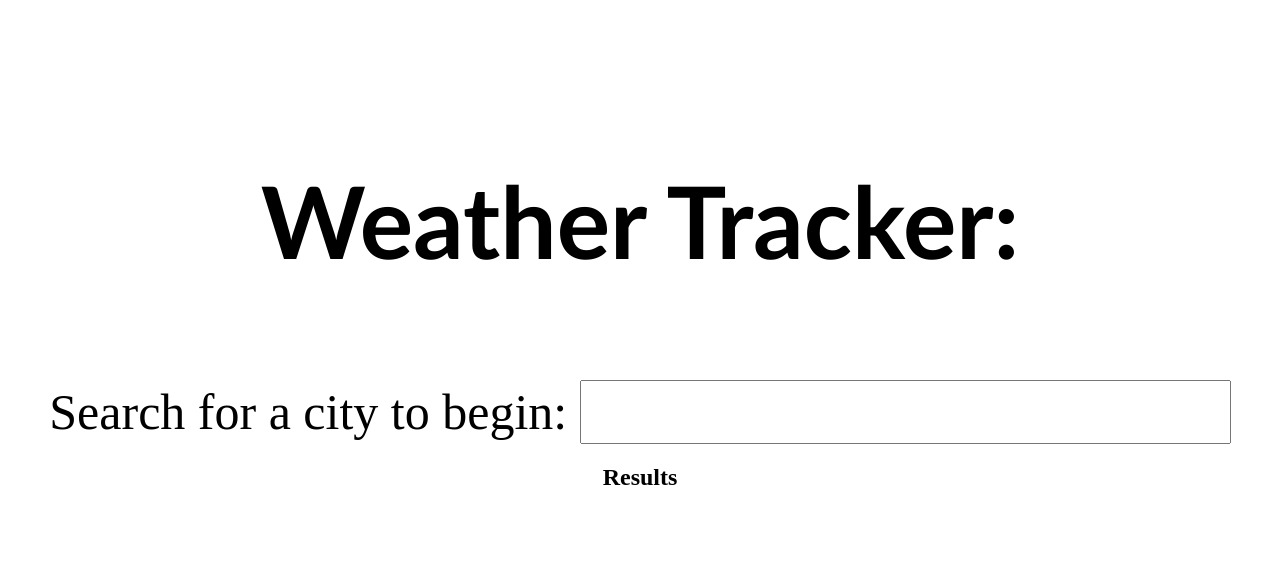
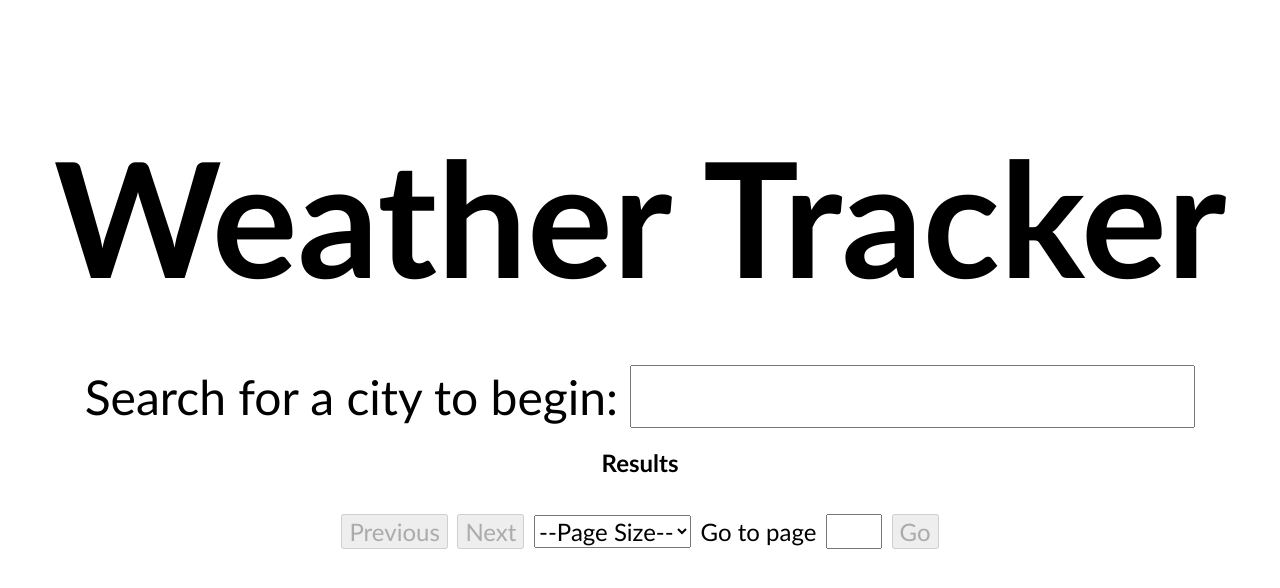
Before and after one commit to jcw7199/Weather-Tracker, an Angular app in the folder WeatherTracker/: page / in a window 1280 px wide. Shown: the top 588 px of the page. Built offline with nearby package versions, Linux system fonts and the light colour scheme.

Commit message:
Implemented the ability to iterate through city search results using pagination

```diff
--- a/WeatherTracker/src/app/core/services/city-weather-service.ts
+++ b/WeatherTracker/src/app/core/services/city-weather-service.ts
@@ -15,11 +15,11 @@ export class CityWeatherService{
 
 
     }
-
+    private RESULT_SIZE: number = 100;
 
     public getCities(city: string): Observable<Object>{
 
-        var url = `https://geocoding-api.open-meteo.com/v1/search?name=${city}&count=10&language=en&format=json`;
+        var url = `https://geocoding-api.open-meteo.com/v1/search?name=${city}&count=${this.RESULT_SIZE}&language=en&format=json`;
         var data: Observable<Object>;
 
         data = this.http.get(url)
--- a/WeatherTracker/src/app/features/city/components/city.css
+++ b/WeatherTracker/src/app/features/city/components/city.css
@@ -4,7 +4,7 @@
 }
 
 h1 {
-    font-size: 150px;
+    font-size: 150em;
     font-family: 'Gill Sans', 'Gill Sans MT', Calibri, 'Trebuchet MS', sans-serif;
 }
 
@@ -15,6 +15,6 @@ h1 {
 }
 
 button {
-    font-size: 30px;
-    padding: 10px;
+    font-size: 30em;
+    padding: 10em;
 }
--- a/WeatherTracker/src/app/features/home/components/home.css
+++ b/WeatherTracker/src/app/features/home/components/home.css
@@ -1,25 +1,42 @@
+* {
+    font-family: 'Gill Sans', 'Gill Sans MT', Calibri, 'Trebuchet MS', sans-serif;
+}
 #home-body {
     text-align: center;
 }
 
-h1 {
-    font-size: 150px;
-    font-family: 'Gill Sans', 'Gill Sans MT', Calibri, 'Trebuchet MS', sans-serif;
-}
-
 h3 {
-    font-size: 100px;
-    font-family: 'Gill Sans', 'Gill Sans MT', Calibri, 'Trebuchet MS', sans-serif;
+    font-size: 10em;
 }
 
 #home-heading {
-    margin-top: 20vh;
+    margin-top: 15vh;
+    margin-bottom: 0 !important;
+}
+
+#city-display {
+    font-size: 2em;
 }
 
 #city-search-form *{
-    font-size: 50px;
+    font-size: 3em;
 }
 
-#city-results-list {
-    font-size: 35px;
-}
+ #city-page-form-div *{
+    font-size: 1.5em;
+    margin: 0.2em;
+ }
+
+ #city-page-form-div input {
+    width: 2em;
+ }
+
+ #city-results-list {
+    font-size: 2em;
+    margin-left: 2em;
+    display: block;
+ }
+
+  #city-results-list li:hover {
+    color: blue ;
+  }
--- a/WeatherTracker/src/app/features/home/components/home.html
+++ b/WeatherTracker/src/app/features/home/components/home.html
@@ -1,23 +1,35 @@
 
 <title>Weather Tracker</title>
 <div id="home-body">
-    <h3 id="home-heading">Weather Tracker: {{ cityInput }}</h3>
+    <h3 id="home-heading">Weather Tracker </h3>
+    <h5 id="city-display"> {{ cityInput }}</h5>
     <div id="city-search-form">
     <label>Search for a city to begin: </label>
-<input #cityInputRef id="cityInput" type="text" name="cityInput"
-       autocomplete="off"
-       (input)="updateSearch(cityInputRef.value)">    </div>
+        <input #cityInputRef id="cityInput" type="text" name="cityInput"
+        autocomplete="off"
+        (input)="updateSearch(cityInputRef.value)">
+    </div>
 
     <div>
         <h2>Results</h2>
-        <ul id="city-results-list">
+        <ol id="city-results-list">
         @for(city of cities; track city.cityID)
         {
-            <li>{{city.cityStr}}</li>
+            <br>
+            <li value="{{city.cityID}}">{{city.cityStr}}</li>
         }
-        </ul>
+        </ol>
     </div>
-
-
-
+    <div id="city-page-form-div">
+        <button (click)="getPreviousSearchResults()" [disabled]="prevButtonDisabled" class="my-index-button">Previous</button> <button (click)="getNextSearchResults()" [disabled]="nextButtonDisabled" class="my-index-button">Next</button>
+        <select #pageSizeSelect name="pageSize" id="page-size-select" (change)="changePageSize()">
+            <option value="10">--Page Size--</option>
+            <option value="10">10</option>
+            <option value="25">25</option>
+            <option value="50">50</option>
+            <option value="100">100</option>
+        </select>
+        <label>Go to page</label>
+        <input #pageNumberInput id="page-number-input" type="number" min="1" max="100"><button [disabled]="changePageButtonDisabled" (click)="changePage()">Go</button>
+    </div>
 </div>
--- a/WeatherTracker/src/app/features/home/components/home.ts
+++ b/WeatherTracker/src/app/features/home/components/home.ts
@@ -3,6 +3,7 @@ import { FormsModule } from '@angular/forms';
 import { CityWeatherService } from '../../../core/services/city-weather-service';
 import { JsonPipe } from '@angular/common';
 import { Subject } from 'rxjs';
+import { ViewChild, ElementRef } from '@angular/core';
 
 @Component({
    selector: 'app-home',
@@ -15,31 +16,55 @@ import { Subject } from 'rxjs';
 
 export class Home {
    public cityInput: string = "";
+   @ViewChild('pageSizeSelect', { static: false }) pageSizeSelect!: ElementRef;
+   @ViewChild('pageNumberInput', { static: false }) pageNumberInput!: ElementRef;
 
+   private allCities: MyCity[] = [];
    public cities: MyCity[] = [];
    private service = inject(CityWeatherService);
-
+   private pageSize: number = 10;
    private cdr = inject(ChangeDetectorRef);
-
-   updateSearch(value: string) {
-      console.log("value:", value);
-      console.log("cityInput:", this.cityInput);
+   private totalPages: number = 1;
 
 
-      this.cityInput = value;
+   //grab the first 10 results, max number of results from api is 100.
+   public searchResultStartIndex = 0;
+   public searchResultEndIndex = this.pageSize;
+   public prevButtonDisabled = true;
+   public nextButtonDisabled = true;
+   public changePageButtonDisabled = true;
+   updateSearch(value: string) {
+      console.log("searching from: "  + " to " + this.searchResultEndIndex);
 
 
+      // reset variables if search term has updated. Then assign new term to variable.
+      if (this.cityInput != value)
+      {
+         this.searchResultStartIndex = 0;
+         this.searchResultEndIndex = this.pageSize;
+         this.prevButtonDisabled = true;
+         this.nextButtonDisabled = true;
+         this.cityInput = value;
+      }
+
+      // grab list of cities that match the given term using api
       var data = this.service.getCities(value);
+
+
       data.subscribe((resp: any) => {
          var results = resp["results"];
          console.log(results);
          if (results != null)
          {
-            this.cities = [];
+            this.cities = []; //stores the cities seen on the page, for example 10 at a time
+            this.allCities = []; // all cities returned from api that will be iterated through
+            var resultNum = 1; // The number of the result (1st, 2nd, etc.)
             results.map((city: any) => {
+
+               //create object for storing cities found.
                var myCity = new MyCity()
                {
-                  myCity.cityID = city["id"],
+                  myCity.cityID = resultNum,
                   myCity.cityCountry = city["country"],
                   myCity.cityName = city["name"],
                   myCity.cityLatitude = city["latitude"],
@@ -50,19 +75,165 @@ export class Home {
                      (city["admin3"] ? city["admin3"] + ", " : "" ) +
                      (city["admin4"] ? city["admin4"] : "" )
                }
-               this.cities = this.cities.concat(myCity)
+               resultNum++;
+               myCity.cityStr = myCity.cityStr.trim();
+
+               if (myCity.cityStr[myCity.cityStr.length - 1] == ",")
+               {
+                  myCity.cityStr = myCity.cityStr.substring(0, myCity.cityStr.length - 1);
+               }
+               // add city to list all cities.
+               this.allCities = this.allCities.concat(myCity)
             })
          }
          else
          {
-            this.cities = [];
+            //reset if no results returned, usually from empty string. E.g., user clears input completely.
+            this.allCities = [];
+            this.searchResultStartIndex = 0;
+            this.searchResultEndIndex = this.pageSize;
          }
 
+         // disable next button if at the end of all cities list.
+         if(this.allCities.length > this.searchResultEndIndex)
+         {
+            this.nextButtonDisabled = false;
+         }
+         else
+         {
+            this.nextButtonDisabled = true;
+         }
+
+         // disable previous button if at the beginning of all cities list.
+         if(this.searchResultStartIndex <= 0)
+         {
+            this.prevButtonDisabled = true;
+         }
+         else
+         {
+            this.prevButtonDisabled = false;
+         }
+
+         //disable or enable page button depending on if there are enough
+         //cities to page through.
+         if (this.allCities.length <= this.pageSize)
+         {
+            console.log("Disabling page btn");
+            this.changePageButtonDisabled = true;
+         }
+         else
+         {
+            console.log("Enabling page btn");
+
+            this.changePageButtonDisabled = false;
+
+         }
+         //grab a number of cities, equal to the page size, starting at the beginning of the specified index.
+         //an index range in this case represents the beginning and the end of specific pages.
+         this.cities = this.allCities.slice(this.searchResultStartIndex, this.searchResultEndIndex);
+
+         //rerender angular to show updated list of cities.
          this.cdr.detectChanges();
 
       })
 
 
+   }
+
+   getPreviousSearchResults(){
+
+      // if the start index minus the page size is greater than zero, go back a page.
+      if (this.searchResultStartIndex - this.pageSize >= 0){
+         this.searchResultStartIndex -= this.pageSize;
+         this.searchResultEndIndex -= this.pageSize;
+
+         // if the start index minus the page size is no longer greater than zero, disable button.
+         if (this.searchResultStartIndex <= 0)
+         {
+            this.prevButtonDisabled = true;
+         }
+      }
+      else
+      {
+         this.searchResultStartIndex = 0;
+         this.searchResultEndIndex = this.pageSize;
+      }
+
+      //update search to show next page
+      this.updateSearch(this.cityInput);
+
+      // renable next button after going back so you can go back forward.
+      if (this.nextButtonDisabled == true)
+      {
+         this.nextButtonDisabled = false;
+      }
+   }
+
+   getNextSearchResults(){
+
+      // if the start index + the page size is still less than the length of all the cities, go to the next page.
+      if (this.searchResultStartIndex + this.pageSize <= this.allCities.length){
+         this.searchResultStartIndex += this.pageSize;
+         this.searchResultEndIndex += this.pageSize;
+         console.log("World: ", this.allCities.length, this.searchResultEndIndex);
+
+         // if the start index + the page size is no longer less than the length of all the cities, disable button.
+         if (this.searchResultEndIndex >= this.allCities.length)
+         {
+            console.log("Disabling");
+            this.nextButtonDisabled = true;
+         }
+      }
+      else // at last page
+      {
+         if (this.searchResultEndIndex >= this.allCities.length)
+         {
+            this.searchResultStartIndex += this.pageSize;
+            this.searchResultEndIndex = this.allCities.length;
+         }
+      }
+       //update search to show next page
+
+      this.updateSearch(this.cityInput);
+
+      // renable previous button so you can go back after moving forward
+      if (this.prevButtonDisabled == true){
+         this.prevButtonDisabled = false;
+      }
+   }
+
+   changePageSize(){
+
+      this.pageSize = parseInt(this.pageSizeSelect.nativeElement.value);
+      this.searchResultEndIndex  = this.searchResultStartIndex + this.pageSize;
+      this.updateSearch(this.cityInput);
+   }
+
+   changePage() {
+      var pageNum = this.pageNumberInput.nativeElement.value;
+      this.totalPages = Math.ceil(this.allCities.length / this.pageSize)
+
+      console.log(this.pageNumberInput.nativeElement.value, " + ", this.totalPages)
+
+      if (this.totalPages > 1)
+      {
+         if (pageNum <= 1)
+         {
+            this.searchResultStartIndex = 0;
+            this.searchResultEndIndex = this.pageSize;
+         }
+         else
+         {
+            if (pageNum > this.totalPages)
+            {
+               pageNum = this.totalPages;
+            }
+            this.searchResultEndIndex = this.pageSize * pageNum;
+            this.searchResultStartIndex = this.searchResultEndIndex - this.pageSize;
+         }
+
+         this.updateSearch(this.cityInput);
+      }
    }
 }
 class MyCity {
```
